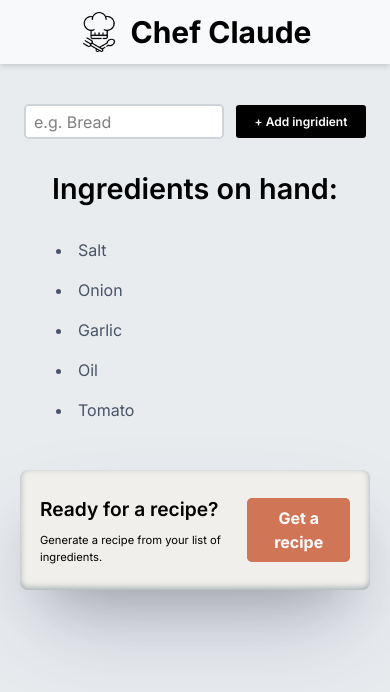
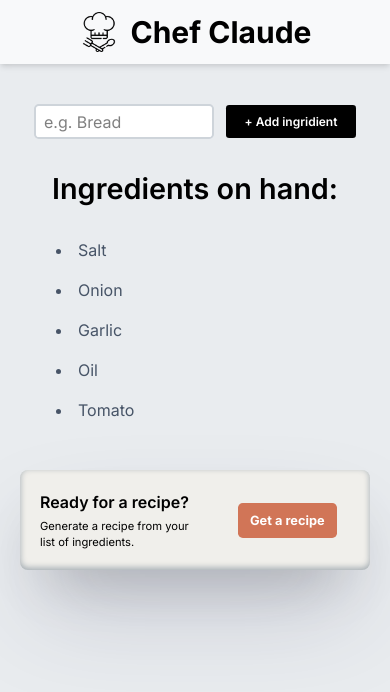
Before and after one commit to Biswajit9609/Chef_Claude, a React (Vite) app: page / in a window 390 px wide. Shown: the top 692 px of the page. Built offline with nearby package versions, Linux system fonts and the light colour scheme.

Commit message:
css modifications

```diff
--- a/src/Components/Main.jsx
+++ b/src/Components/Main.jsx
@@ -16,10 +16,10 @@ function Main() {
     <main>
         <form
         action={addIngredients}
-        className='h-[2.2rem] mt-10 m-7 flex justify-center items-center gap-3'
+        className='h-[2.2rem] w-full mt-10 my-7 px-[3rem] flex justify-center items-center gap-3'
         >
             <input
-            className='bg-white h-full flex grow-[1] w-[200px] sm:max-w-[20rem] sm:min-w[200px] border-2 border-[#ced4da] rounded-[0.3rem] px-2'
+            className='bg-white h-full flex grow-[1] w-[180px] sm:max-w-[20rem] sm:min-w[200px] border-2 border-[#ced4da] rounded-[0.3rem] px-2'
             placeholder='e.g. Bread'
             type="text"
             name="hello"
@@ -31,12 +31,12 @@ function Main() {
             <ul  className='list-disc list-inside w-full mt-5' >
                 {showIncredients}
             </ul>
-            <div className='getRecipe h-30 p-5 my-10 mx-5 rounded-[0.5rem] bg-[#F0EFEB] flex justify-center items-center gap-0'>
-                <div>
-                    <h2 className='font-semibold text-[1.2rem] mb-2'>Ready for a recipe?</h2>
-                    <p className='text-[0.7rem] w-[95%]'>Generate a recipe from your list of ingredients.</p>
+            <div className='getRecipe h-25 px-5 py-0 my-10 mx-5 rounded-[0.5rem] bg-[#F0EFEB] flex items-center gap-3'>
+                <div className='w-[60%]'>
+                    <h2 className='font-semibold text-[1rem] mb-1'>Ready for a recipe?</h2>
+                    <p className='text-[0.7rem] w-[85%]'>Generate a recipe from your list of ingredients.</p>
                 </div>
-                <button className='text-white font-bold px-3 py-2 bg-[#D17557] rounded-[0.3rem]'>Get a recipe</button>
+                <button className='flex text-[0.8rem] text-white font-bold px-3 py-2 bg-[#D17557] rounded-[0.3rem]'>Get a recipe</button>
             </div>
         </section>:null}
     </main>
```
